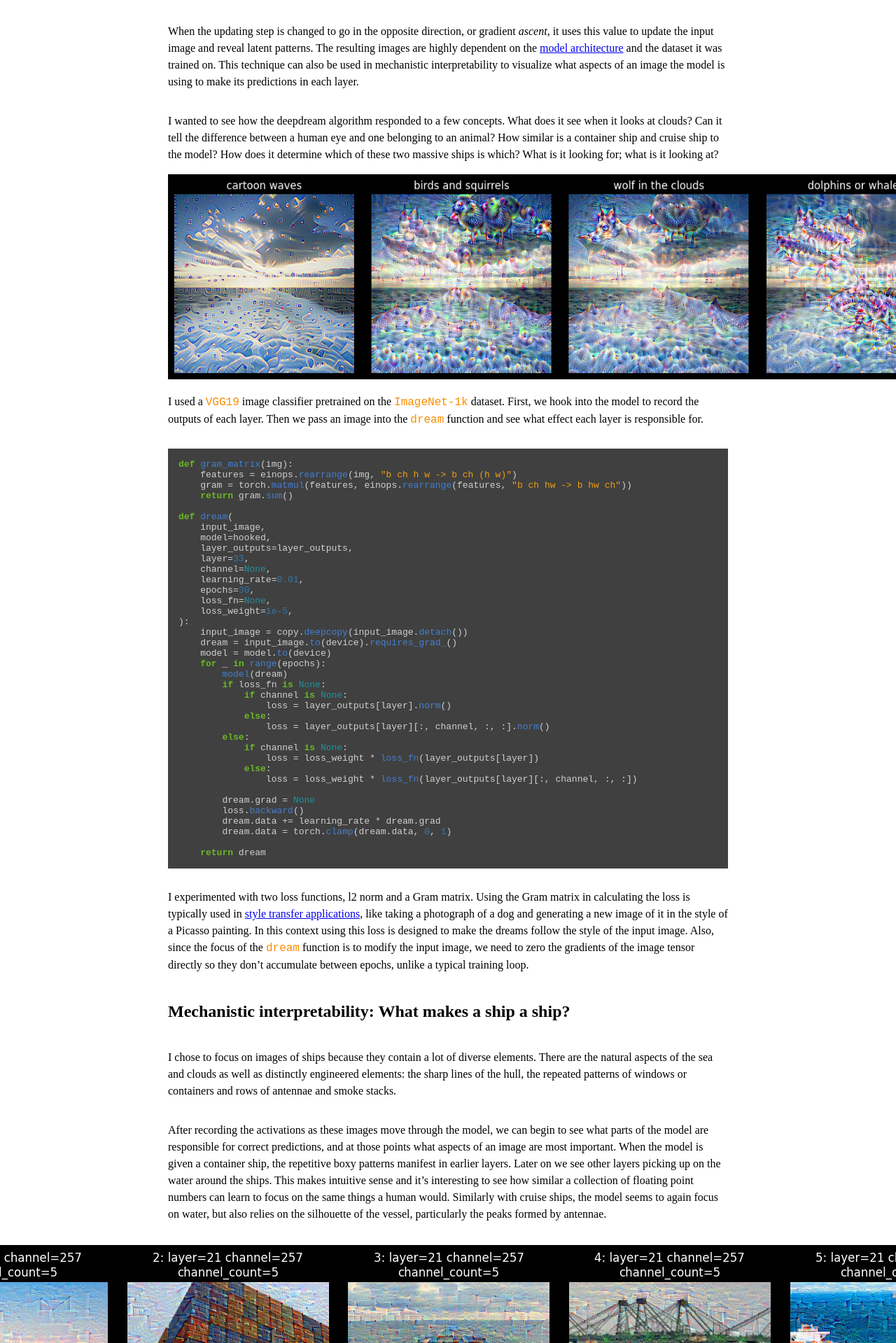
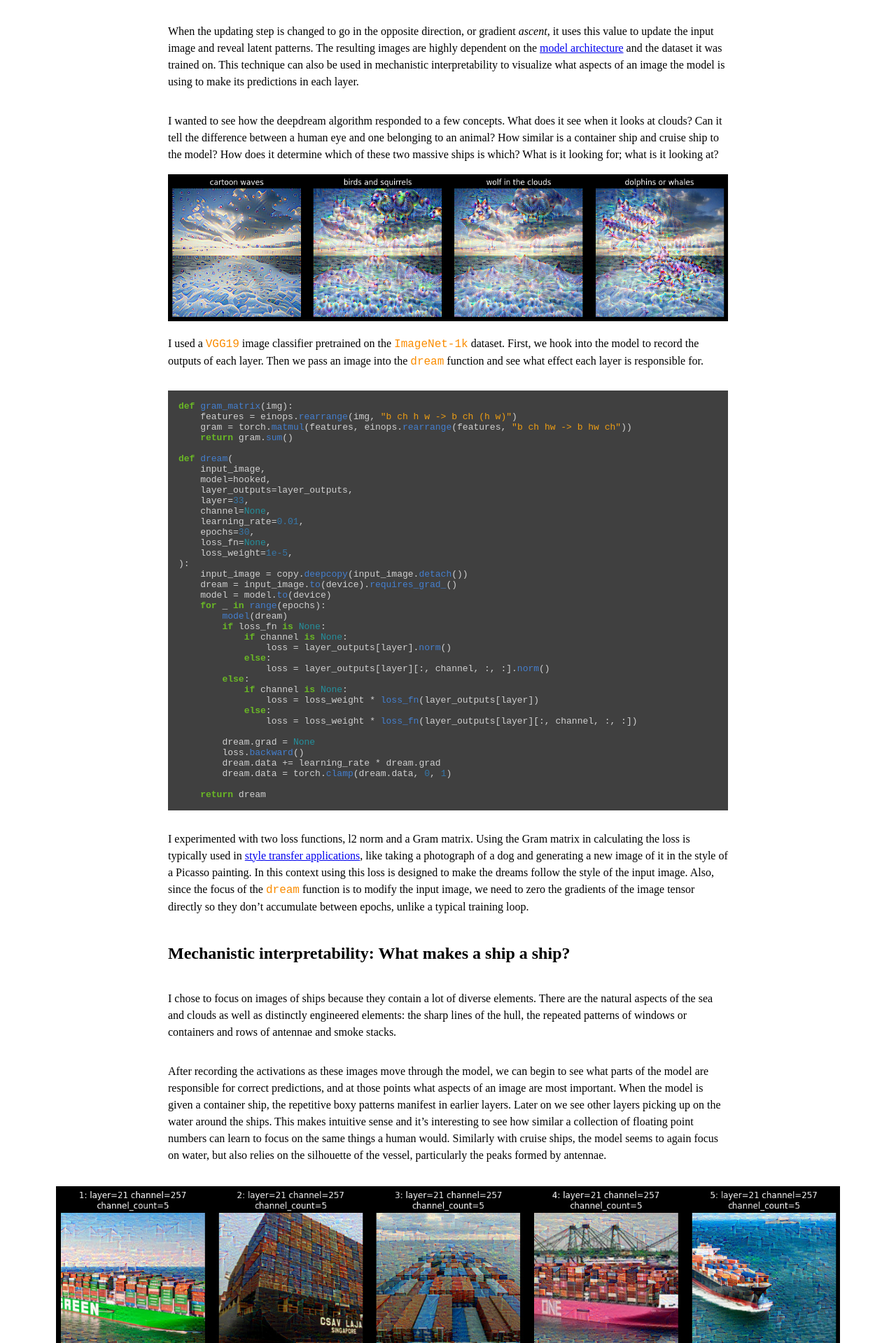
Before and after one commit to benarnav/benarnav.github.io, a Jekyll site: the page built from posts/dream_mech_interp.md, in a window 1280 px wide. Shown: the part 1407-3326 px from the top of the page at 70% size. Built offline with Jekyll 4.4.1, drawn with Linux system fonts in a browser that asks for light colours.

Commit message:
update layout

```diff
--- a/assets/css/main.css
+++ b/assets/css/main.css
@@ -140,11 +140,7 @@ img.post-inline-image {
 }
 figure {
     display: flex;
-    /* text-align: initial; */
     align-items: center;
-    /* align-content: center; */
-    /* flex-wrap: wrap; */
-    /* justify-content: center; */
     width: 140%;
     align-self: center;
     flex-direction: column;
@@ -153,15 +149,25 @@ figcaption{
   padding-top: 1rem;
   padding-bottom: 2rem;
 }
-.image-solo {
+img {
+  max-width: 100%;
+}
+.img-div{
+  align-self: center;
+}
+.img-solo {
   width: 140%;
 }
+
 @media only screen and (max-width: 768px) {
   figure {
     width: 100%
   }
-  .image-solo {
-    width: 140%;
+  img {
+    max-width: 100%;
+  }
+  .img-solo {
+    width: 100%;
   }
 }
 div.post-co-authors {
--- a/posts/dream_mech_interp.md
+++ b/posts/dream_mech_interp.md
@@ -20,8 +20,8 @@ When training most machine learning models, a loss is calculated at each step th
 When the updating step is changed to go in the opposite direction, or gradient *ascent*, it uses this value to update the input image and reveal latent patterns. The resulting images are highly dependent on the [model architecture](https://miro.medium.com/v2/resize:fit:900/0*v4YDpwhBGF-B42E4.png){:target="_blank" rel="noopener"} and the dataset it was trained on. This technique can also be used in mechanistic interpretability to visualize what aspects of an image the model is using to make its predictions in each layer.
 
 I wanted to see how the deepdream algorithm responded to a few concepts. What does it see when it looks at clouds? Can it tell the difference between a human eye and one belonging to an animal? How similar is a container ship and cruise ship to the model? How does it determine which of these two massive ships is which? What is it looking for; what is it looking at?
-<div style="align-self: center;">
-<img class="image-solo" src="/assets/img/dream_clouds.png" alt="deepdream in the clouds" />
+<div class="img-div">
+<img class="img-solo" src="/assets/img/dream_clouds.png" alt="deepdream in the clouds" />
 </div>
 I used a `VGG19` image classifier pretrained on the `ImageNet-1k` dataset. First, we hook into the model to record the outputs of each layer. Then we pass an image into the `dream` function and see what effect each layer is responsible for.
 
```
